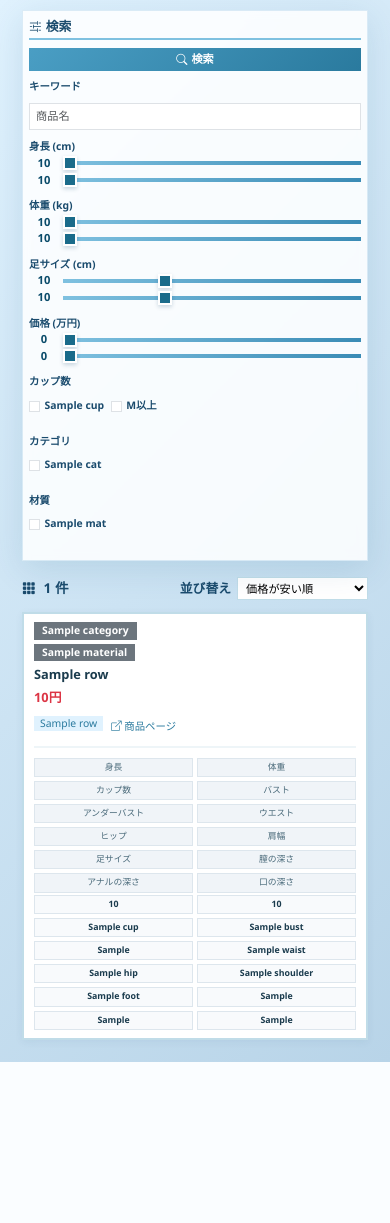
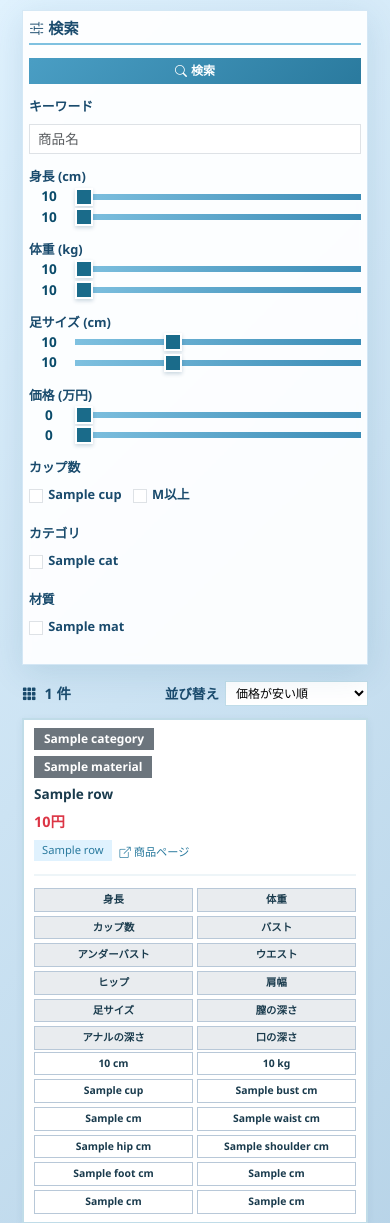
Before and after one commit to mcyosiki-dev/love-doll-scraper, a Flask app: template templates/search.html in a window 390 px wide. Shown: the top 1223 px of the page. Before the commit the page ends 1062 px from the top, so only its background shows below. Run offline with Flask 3, Linux system fonts and the light colour scheme; the template is opened without the code that fills it: most values are stand-ins (such as "Sample title", 1, 10 or a date in 2020).

Commit message:
fix: スペック表の視認性改善（色・文字サイズ・単位表示）

```diff
--- a/templates/search.html
+++ b/templates/search.html
@@ -13,53 +13,54 @@
             font-family: 'Segoe UI', Tahoma, Geneva, Verdana, sans-serif;
             padding: 20px;
             padding-bottom: 35px;
+            font-size: 16px;
         }
         .sidebar {
-            background: rgba(255, 255, 255, 0.85);
+            background: rgba(255, 255, 255, 0.92);
             backdrop-filter: blur(5px);
             box-shadow: 0 8px 32px rgba(0, 80, 120, 0.12);
-            padding: 12px 10px;
+            padding: 15px 14px;
             position: sticky;
             top: 20px;
             height: fit-content;
-            border: 1px solid rgba(120, 180, 220, 0.25);
-            font-size: 0.7rem;
+            border: 1px solid rgba(120, 180, 220, 0.3);
+            font-size: 0.85rem;
         }
         .sidebar h5 {
             color: #1a4b6d;
             font-weight: 700;
-            font-size: 0.9rem;
+            font-size: 1.05rem;
             border-bottom: 2px solid #7fc1e0;
-            padding-bottom: 4px;
-            margin-bottom: 0.5rem;
+            padding-bottom: 6px;
+            margin-bottom: 0.8rem;
         }
         .filter-group {
-            margin-bottom: 0.6rem;
+            margin-bottom: 0.8rem;
         }
         .filter-group label {
             font-weight: 600;
             color: #1a4b6d;
-            font-size: 0.7rem;
+            font-size: 0.85rem;
             display: flex;
             justify-content: space-between;
             align-items: center;
         }
         .filter-group .form-control {
-            font-size: 0.7rem;
-            padding: 2px 6px;
+            font-size: 0.85rem;
+            padding: 4px 8px;
         }
         input[type="range"] {
             width: 100%;
-            margin: 2px 0;
+            margin: 4px 0;
             -webkit-appearance: none;
             background: linear-gradient(to right, #7fc1e0, #3a8bb5);
-            height: 4px;
+            height: 6px;
             outline: none;
         }
         input[type="range"]::-webkit-slider-thumb {
             -webkit-appearance: none;
-            width: 14px;
-            height: 14px;
+            width: 18px;
+            height: 18px;
             background: #1a6b8a;
             cursor: pointer;
             box-shadow: 0 2px 4px rgba(0,60,100,0.2);
@@ -68,30 +69,30 @@
         .slider-value {
             font-weight: 700;
             color: #0a4b6a;
-            font-size: 0.7rem;
-            min-width: 30px;
+            font-size: 0.85rem;
+            min-width: 40px;
             display: inline-block;
             text-align: center;
         }
         .slider-row {
             display: flex;
             align-items: center;
-            gap: 4px;
+            gap: 6px;
         }
         .slider-row input[type="range"] { flex: 1; }
         .checkbox-group {
             display: flex;
             flex-wrap: wrap;
-            gap: 0.2rem 0.3rem;
+            gap: 0.3rem 0.5rem;
             align-items: center;
         }
         .checkbox-group .form-check {
-            font-size: 0.65rem;
-            margin-right: 0.1rem;
+            font-size: 0.8rem;
+            margin-right: 0.2rem;
         }
         .form-check-input {
-            width: 11px;
-            height: 11px;
+            width: 14px;
+            height: 14px;
         }
         .form-check-input:checked {
             background-color: #3a8bb5;
@@ -101,10 +102,10 @@
             background: linear-gradient(135deg, #4a9ec4, #2a7a9e);
             border: none;
             font-weight: 600;
-            font-size: 0.75rem;
-            padding: 4px 10px;
+            font-size: 0.9rem;
+            padding: 6px 12px;
             transition: 0.2s;
-            margin-bottom: 0.5rem;
+            margin-bottom: 0.8rem;
         }
         .btn-primary:hover {
             transform: translateY(-1px);
@@ -114,8 +115,8 @@
             background: white;
             border: 2px solid #c0dce8;
             box-shadow: 0 2px 8px rgba(0,60,100,0.06);
-            padding: 12px 16px;
-            margin-bottom: 12px;
+            padding: 16px 20px;
+            margin-bottom: 16px;
             transition: 0.15s;
         }
         .result-card:hover {
@@ -127,32 +128,32 @@
             justify-content: flex-start;
             align-items: center;
             flex-wrap: wrap;
-            gap: 6px 12px;
-            padding-bottom: 10px;
+            gap: 8px 14px;
+            padding-bottom: 12px;
             border-bottom: 2px solid #eef5f8;
         }
         .tag-category {
-            font-size: 0.75rem;
-            padding: 2px 10px;
+            font-size: 0.85rem;
+            padding: 3px 12px;
             color: white;
             font-weight: 600;
         }
         .tag-material {
-            font-size: 0.75rem;
-            padding: 2px 10px;
+            font-size: 0.85rem;
+            padding: 3px 12px;
             background: #6c757d;
             color: white;
             font-weight: 600;
         }
         .product-name {
             font-weight: 700;
-            font-size: 0.95rem;
+            font-size: 1.1rem;
             color: #1a3b4d;
             word-break: break-word;
         }
         .product-price {
             font-weight: 700;
-            font-size: 1.0rem;
+            font-size: 1.2rem;
             color: #dc3545;
             white-space: nowrap;
         }
@@ -166,34 +167,36 @@
         .product-site {
             font-weight: 500;
             color: #2a7a9e;
-            font-size: 0.8rem;
+            font-size: 0.85rem;
             background: #e0f2fe;
-            padding: 0 6px;
+            padding: 2px 8px;
             white-space: nowrap;
         }
         .product-url a {
             color: #2a7a9e;
             text-decoration: none;
-            font-size: 0.8rem;
+            font-size: 0.85rem;
             font-weight: 500;
             white-space: nowrap;
         }
         .product-url a:hover { text-decoration: underline; }
+
+        /* スペック表（背景色を白に変更＋文字サイズ拡大＋コントラスト改善） */
         .spec-keys {
             display: grid;
             grid-template-columns: repeat(12, 1fr);
             gap: 4px;
-            margin-top: 10px;
+            margin-top: 12px;
         }
         .spec-keys .cell {
-            background: #f0f4f8;
-            border: 1px solid #dde6ed;
-            padding: 4px 6px;
+            background: #e9ecef; /* 濃いめのグレーでキーを目立たせる */
+            border: 1px solid #b8c8d8;
+            padding: 6px 8px;
             text-align: center;
-            font-weight: 500;
-            color: #4a6a7a;
-            font-size: 0.75rem;
-            min-height: 28px;
+            font-weight: 600;
+            color: #1a3b4d;
+            font-size: 0.85rem;
+            min-height: 32px;
             display: flex;
             align-items: center;
             justify-content: center;
@@ -206,19 +209,20 @@
             margin-top: 2px;
         }
         .spec-values .cell {
-            background: #f8fafc;
-            border: 1px solid #dde6ed;
-            padding: 4px 6px;
+            background: #ffffff; /* 白背景で見やすく */
+            border: 1px solid #b8c8d8;
+            padding: 6px 8px;
             text-align: center;
             font-weight: 600;
             color: #1a3b4d;
-            font-size: 0.75rem;
-            min-height: 28px;
+            font-size: 0.9rem;
+            min-height: 32px;
             display: flex;
             align-items: center;
             justify-content: center;
             word-break: break-word;
         }
+
         .result-header {
             display: flex;
             justify-content: space-between;
@@ -230,7 +234,7 @@
         .result-count {
             font-weight: 700;
             color: #1a4b6d;
-            font-size: 1rem;
+            font-size: 1.0rem;
         }
         .sort-controls {
             display: flex;
@@ -241,31 +245,31 @@
         .sort-controls label {
             font-weight: 600;
             color: #1a4b6d;
-            font-size: 0.8rem;
+            font-size: 0.85rem;
             margin: 0;
         }
         .sort-controls select {
-            padding: 2px 6px;
+            padding: 4px 8px;
             border: 1px solid #c0dce8;
             background: white;
-            font-size: 0.8rem;
+            font-size: 0.85rem;
             max-width: 100%;
         }
 
-        /* モバイル表示崩れ改善（追加・修正） */
+        /* モバイル対応（文字サイズも調整） */
         @media (max-width: 1200px) {
             .spec-keys, .spec-values { grid-template-columns: repeat(6, 1fr); }
         }
         @media (max-width: 992px) {
-            .sidebar { font-size: 0.65rem; padding: 10px 8px; }
-            .sidebar h5 { font-size: 0.8rem; }
-            .filter-group label { font-size: 0.65rem; }
-            .result-card { padding: 10px 12px; }
+            .sidebar { font-size: 0.8rem; padding: 12px 10px; }
+            .sidebar h5 { font-size: 0.95rem; }
+            .filter-group label { font-size: 0.8rem; }
+            .result-card { padding: 12px 14px; }
         }
         @media (max-width: 768px) {
             .spec-keys, .spec-values { grid-template-columns: repeat(4, 1fr); }
             .row-top {
-                gap: 4px 8px;
+                gap: 6px 10px;
                 flex-direction: column;
                 align-items: flex-start;
             }
@@ -275,44 +279,31 @@
                 justify-content: flex-start;
                 flex-wrap: wrap;
             }
-            .product-name {
-                font-size: 0.85rem;
-                width: 100%;
+            .product-name { font-size: 1.0rem; width: 100%; }
+            .product-price { font-size: 1.05rem; }
+            .tag-category, .tag-material { font-size: 0.75rem; padding: 2px 10px; }
+            .spec-keys .cell, .spec-values .cell {
+                font-size: 0.75rem;
+                padding: 4px 6px;
+                min-height: 26px;
             }
-            .product-price {
-                font-size: 0.9rem;
-            }
-            .tag-category, .tag-material {
-                font-size: 0.65rem;
-                padding: 1px 8px;
-            }
-            .spec-keys .cell, .spec-values .cell {
-                font-size: 0.65rem;
-                padding: 2px 4px;
-                min-height: 22px;
-            }
-            .sort-controls select {
-                font-size: 0.7rem;
-                padding: 2px 4px;
-            }
-            .result-count {
-                font-size: 0.85rem;
-            }
+            .sort-controls select { font-size: 0.75rem; padding: 2px 6px; }
+            .result-count { font-size: 0.9rem; }
         }
         @media (max-width: 480px) {
             .spec-keys, .spec-values { grid-template-columns: repeat(2, 1fr); }
             body { padding: 10px; }
-            .sidebar { padding: 8px 6px; }
+            .sidebar { padding: 8px 6px; font-size: 0.7rem; }
             .result-card { padding: 8px 10px; }
-            .product-name { font-size: 0.8rem; }
-            .product-price { font-size: 0.8rem; }
-            .btn-primary { font-size: 0.7rem; padding: 3px 8px; }
-            .site-link-group .product-site { font-size: 0.65rem; }
-            .site-link-group .product-url a { font-size: 0.65rem; }
+            .product-name { font-size: 0.85rem; }
+            .product-price { font-size: 0.9rem; }
+            .btn-primary { font-size: 0.75rem; padding: 4px 8px; }
+            .site-link-group .product-site { font-size: 0.7rem; }
+            .site-link-group .product-url a { font-size: 0.7rem; }
             .spec-keys .cell, .spec-values .cell {
-                font-size: 0.55rem;
-                padding: 2px 3px;
-                min-height: 18px;
+                font-size: 0.65rem;
+                padding: 3px 4px;
+                min-height: 22px;
             }
         }
     </style>
@@ -515,23 +506,23 @@
                         </div>
 
                         <div class="spec-values">
-                            <div class="cell">{{ row.height or '-' }}</div>
-                            <div class="cell">{{ row.weight or '-' }}</div>
+                            <div class="cell">{{ row.height or '-' }}{% if row.height %} cm{% endif %}</div>
+                            <div class="cell">{{ row.weight or '-' }}{% if row.weight %} kg{% endif %}</div>
                             <div class="cell">{{ row.cup or '-' }}</div>
-                            <div class="cell">{{ row.bust or '-' }}</div>
-                            <div class="cell">{{ row.under_bust or '-' }}</div>
-                            <div class="cell">{{ row.waist or '-' }}</div>
-                            <div class="cell">{{ row.hip or '-' }}</div>
-                            <div class="cell">{{ row.shoulder or '-' }}</div>
-                            <div class="cell">{{ row.foot or '-' }}</div>
-                            <div class="cell">{{ row.vagina_depth or '-' }}</div>
-                            <div class="cell">{{ row.anal_depth or '-' }}</div>
-                            <div class="cell">{{ row.mouth_depth or '-' }}</div>
+                            <div class="cell">{{ row.bust or '-' }}{% if row.bust %} cm{% endif %}</div>
+                            <div class="cell">{{ row.under_bust or '-' }}{% if row.under_bust %} cm{% endif %}</div>
+                            <div class="cell">{{ row.waist or '-' }}{% if row.waist %} cm{% endif %}</div>
+                            <div class="cell">{{ row.hip or '-' }}{% if row.hip %} cm{% endif %}</div>
+                            <div class="cell">{{ row.shoulder or '-' }}{% if row.shoulder %} cm{% endif %}</div>
+                            <div class="cell">{{ row.foot or '-' }}{% if row.foot %} cm{% endif %}</div>
+                            <div class="cell">{{ row.vagina_depth or '-' }}{% if row.vagina_depth %} cm{% endif %}</div>
+                            <div class="cell">{{ row.anal_depth or '-' }}{% if row.anal_depth %} cm{% endif %}</div>
+                            <div class="cell">{{ row.mouth_depth or '-' }}{% if row.mouth_depth %} cm{% endif %}</div>
                         </div>
                     </div>
                     {% endfor %}
                 {% else %}
-                    <!-- 0件時メッセージ改善（タスク①で修正済み） -->
+                    <!-- 0件時メッセージ改善 -->
                     <div class="alert alert-info text-center" role="alert">
                         <i class="bi bi-search-heart me-2"></i>該当する商品がありません。
                         <div class="mt-2">
```
